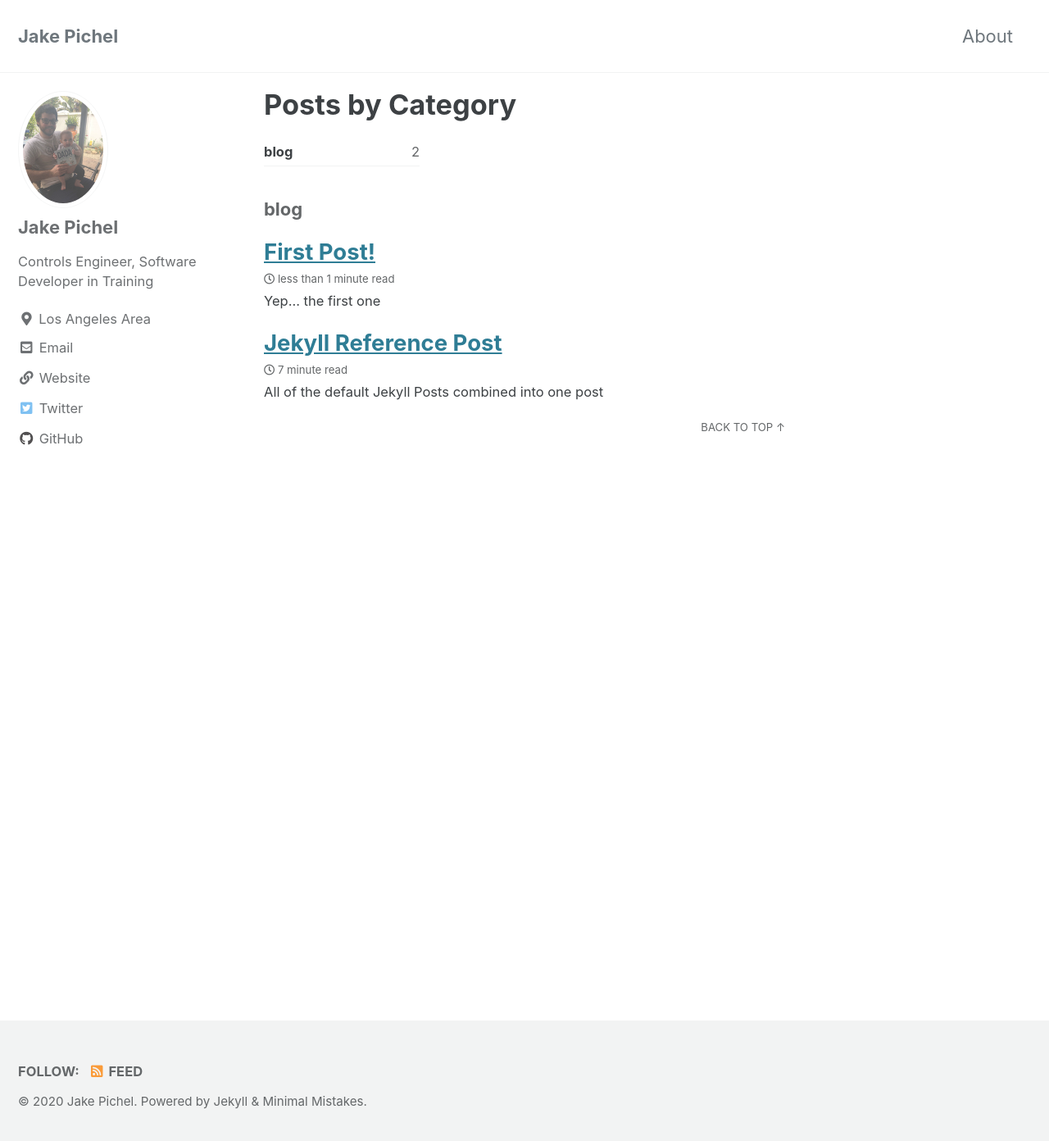
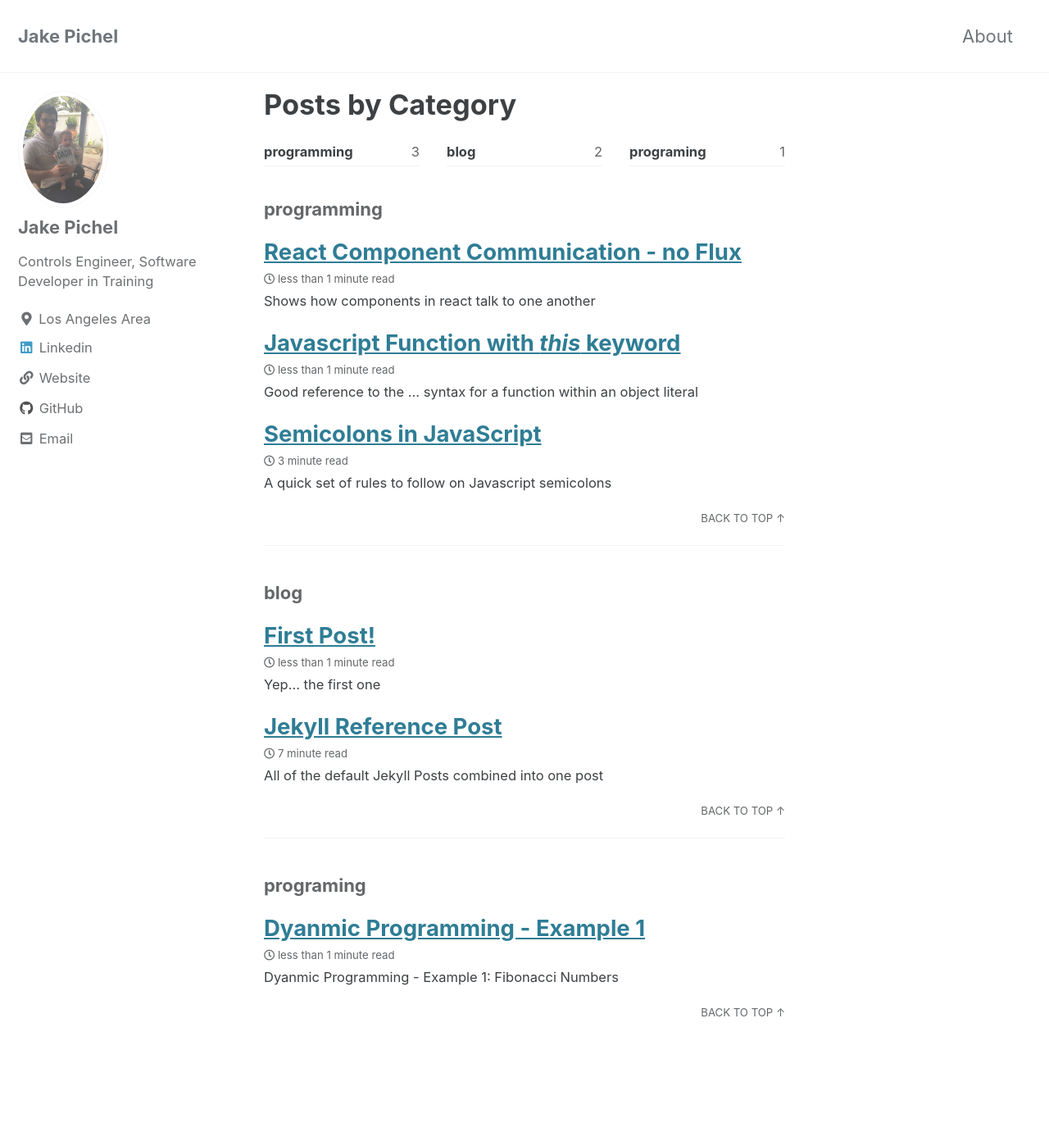
Before and after one commit to boozwa/boozwa.github.io, a Jekyll site: the page built from _pages/category-archive.md, in a window 1280 px wide and 1400 px high. Shown: the top 1392 px of the window at 82% size. Built offline with Jekyll 4.4.1, drawn with Linux system fonts in a browser that asks for light colours; cached includes are drawn as plain includes; part of the change alters nothing that is shown.

Commit message:
add and update posts

````diff
--- a/_config.yml
+++ b/_config.yml
@@ -99,15 +99,13 @@ author:
   location         : "Los Angeles Area"
   email            :
   links:
-    - label: "Email"
-      icon: "fas fa-fw fa-envelope-square"
-      url: "mailto:jakepichel@yahoo.com"
+
+    - label: "Linkedin"
+      icon: "fab fa-fw fa-linkedin"
+      url: "https://www.linkedin.com/in/jakepichel"
     - label: "Website"
       icon: "fas fa-fw fa-link"
       url: "https://boozwa.github.io/"
-    - label: "Twitter"
-      icon: "fab fa-fw fa-twitter-square"
-      url: "https://twitter.com/jakepichel"
     - label: "Facebook"
       icon: "fab fa-fw fa-facebook-square"
       # url: "https://facebook.com/"
@@ -117,6 +115,13 @@ author:
     - label: "Instagram"
       icon: "fab fa-fw fa-instagram"
       # url: "https://instagram.com/"
+    - label: "Twitter"
+      icon: "fab fa-fw fa-twitter-square"
+      # url: "https://twitter.com/jakepichel"
+    - label: "Email"
+      icon: "fas fa-fw fa-envelope-square"
+      url: "mailto:jakepichel@yahoo.com"
+
 
 # Site Footer
 footer:
--- /dev/null
+++ b/_posts/2020-09-22-dynamic-programming.md
@@ -0,0 +1,51 @@
+---
+title: "Dyanmic Programming - Example 1"
+date: 2020-09-18T15:34:30-04:00
+excerpt: "Dyanmic Programming - Example 1: Fibonacci Numbers"
+categories:
+  - programing
+tags:
+  - javascript
+  - coding
+  - dynamic programming
+share: true
+---
+
+I want to learn more about dynamic programming and found this **AWESOME** post on [Medium][medium-post].
+
+Example 1: Fibonacci Numbers
+
+To calculate F(n) for a giving n:
+
+{%highlight javascript %}
+    function solveTopDown(n, memo) {
+    if (memo[n]) return memo[n];
+    const result = solveTopDown(n - 1, memo) + solveTopDown(n - 2, memo);
+    memo[n] = result;
+    return result;
+    }
+
+    function topDown(n) {
+    return solveTopDown(n, { 1: 1, 2: 1 });
+    }
+
+    function bottomUp(n) {
+    const memo = [0, 1, 1];
+    for (let i = 3; i <= n; i++) {
+        memo[i] = memo[i - 1] + memo[i - 2];
+    }
+    return memo[n];
+    }
+
+    let i = 0;
+    while(i++ < 100) {
+    const topDownResult = topDown(i);
+    const bottomUpResult = bottomUp(i);
+    if (topDownResult !== bottomUpResult) {
+        throw new Error('Your algorithm is bad, break at ', i);
+    }
+    console.log(`F(${i})=${topDownResult}`);
+    }
+{% endhighlight %}
+
+[medium-post]: https://medium.com/@davidguandev/introduction-to-dynamic-programming-with-examples-bc04dca3ccee
--- /dev/null
+++ b/_posts/2020-10-02-Javascript-semicolons.md
@@ -0,0 +1,133 @@
+---
+title: "Semicolons in JavaScript"
+date: 2020-10-2T15:34:30-04:00
+excerpt: "A quick set of rules to follow on Javascript semicolons"
+categories:
+  - programming
+tags:
+  - programming
+  - javascript
+  - syntax
+share: true
+---
+Good reference to javascript [Semi-colons][semi-colon]. I wanted to just keep this page in my blog in case the link breaks
+
+Semicolons in JavaScript divide the community. Some prefer to use them always, no matter what. Others like to avoid them.
+
+After using semicolons for years, in the fall of 2017 I decided to try avoiding them as needed, and I did set up Prettier to automatically remove semicolons from my code, unless there is a particular code construct that requires them.
+
+Now I find it natural to avoid semicolons, I think the code looks better and it’s cleaner to read.
+
+This is all possible because JavaScript does not strictly require semicolons. When there is a place where a semicolon was needed, it adds it behind the scenes.
+
+The process that does this is called Automatic Semicolon Insertion.
+
+It’s important to know the rules that power semicolons, to avoid writing code that will generate bugs because does not behave like you expect.
+
+The rules of JavaScript Automatic Semicolon Insertion
+The JavaScript parser will automatically add a semicolon when, during the parsing of the source code, it finds these particular situations:
+
+when the next line starts with code that breaks the current one (code can spawn on multiple lines)
+when the next line starts with a }, closing the current block
+when the end of the source code file is reached
+when there is a return statement on its own line
+when there is a break statement on its own line
+when there is a throw statement on its own line
+when there is a continue statement on its own line
+
+**Example 1**
+```javascript
+const hey = 'hey'
+const you = 'hey'
+const heyYou = hey + ' ' + you
+
+['h', 'e', 'y'].forEach((letter) => console.log(letter))
+```
+You’ll get the error Uncaught TypeError: Cannot read property 'forEach' of undefined because based on rule 1 JavaScript tries to interpret the code as
+```javascript
+const hey = 'hey';
+const you = 'hey';
+const heyYou = hey + ' ' + you['h', 'e', 'y'].forEach((letter) => console.log(letter))
+```
+**Example 2**
+
+```javascript
+  // Click Event Listener drops a token in a column and checks win conditions
+  for (i = 0; i < 7; i++) {
+      var topRowElems = document.querySelector("#cell" + i + "6")
+      topRowElems.addEventListener("click", function () {
+          dropInColumn(this.id.charAt(4));
+          if (rowWin() == true | columnWin() == true | diagnalWin() == true) {
+              alert(getColor() + " WINS!");
+              winTally();
+              for (j = 0; j < 4; j++) {
+                  var blah = document.getElementById("cell" + winningCells[j].x + winningCells[j].y);
+                  blah.classList.add("outline");
+              }
+          }
+          nextTurn();
+      });
+  }
+```
+**Example 3**
+```javascript
+ (1 + 2).toString()
+ ```
+ prints "3".
+
+ ```javascript
+ const a = 1
+const b = 2
+const c = a + b
+(a + b).toString()
+```
+nstead raises a TypeError: b is not a function exception, because JavaScript tries to interpret it as
+
+```javascript
+const a = 1
+const b = 2
+const c = a + b(a + b).toString()
+```
+
+**Example 4**
+Another example based on rule 4:
+
+```javascript
+(() => {
+  return
+  {
+    color: 'white'
+  }
+})()
+```
+
+You’d expect the return value of this immediately-invoked function to be an object that contains the color property, but it’s not. Instead, it’s undefined, because JavaScript inserts a semicolon after return.
+
+Instead you should put the opening bracket right after return:
+
+```javascript
+(() => {
+  return {
+    color: 'white'
+  }
+})()
+```
+**Example 5**
+You’d think this code shows ‘0’ in an alert:
+
+```javascript
+1 + 1
+-1 + 1 === 0 ? alert(0) : alert(2)
+```
+
+but it shows 2 instead, because JavaScript per rule 1 interprets it as:
+
+```javascript
+1 + 1 -1 + 1 === 0 ? alert(0) : alert(2)
+```
+**Conclusion**
+Be careful with return statements. If you return something, add it on the same line as the return (same for break, throw, continue)
+
+Never start a line with parentheses, those might be concatenated with the previous line to form a function call, or array element reference
+
+[semi-colon]: https://flaviocopes.com/javascript-automatic-semicolon-insertion/#:~:text=The%20rules%20of%20JavaScript%20Automatic,can%20spawn%20on%20multiple%20lines)
--- /dev/null
+++ b/_posts/2020-10-02-Javascript-this-examples.md
@@ -0,0 +1,41 @@
+---
+title: "Javascript Function with *this* keyword"
+date: 2020-10-3T15:34:30-04:00
+excerpt: "Good reference to the ... syntax for a function within an object literal"
+categories:
+  - programming
+tags:
+  - programming
+  - javascript
+  - syntax
+  - functions
+  - this keyword
+share: true
+---
+Good reference to javascript function using *this* keyword in an obect literal. Came from a [webpage][web-page] on different ways to write a js function.
+
+**Example 1**
+
+Function Shorthand methods:
+Shorthand method definition can be used in a method declaration on object literals and ES6 classes. We can define them using a function name, followed by a list of parameters in a pair of parenthesis (para1, ..., paramN) and a pair of curly braces { ... } that delimits the body statements.
+
+The following example uses shorthand method definition in an object literal:
+Note the ... syntax. Kinda cool!
+
+```javascript
+const fruits = {
+  items: [],
+  add(...items) {
+    this.items.push(...items);
+  },
+  get(index) {
+    return this.items[index];
+  }
+};
+fruits.add('mango', 'banana', 'guava');
+fruits.get(1); // banana
+```
+add() and get() methods in fruits object are defined using short method definition. These methods are called as usual: fruits.add(...) and fruits.get(...).
+
+
+[web-page]: https://dev.to/jamal_uddin95/different-type-of-function-in-javascript-364l
--- /dev/null
+++ b/_posts/2020-10-03-react-component-communication.md
@@ -0,0 +1,38 @@
+---
+title: "React Component Communication - no Flux"
+date: 2020-10-03T15:34:30-04:00
+excerpt: "Shows how components in react talk to one another"
+categories:
+  - programming
+tags:
+  - javascript
+  - coding
+  - react
+share: true
+---
+
+Really good site that  explains how react components communicate with one another with out using
+flux. Think of it as Vanilla React code.
+
+Parent to child
+* props
+* Instance Methods
+
+Child to Parent
+* Callback Functions
+* Event Bubbling
+
+Sibling to Sibling
+* Parent Component
+
+Any to Any
+* Observer Pattern
+* Global Variables
+* Context
+
+See [This Link][this-link] for the full breakdown.
+
+https://www.javascriptstuff.com/component-communication/
+
+
+[this-link]: https://www.javascriptstuff.com/component-communication/
````
